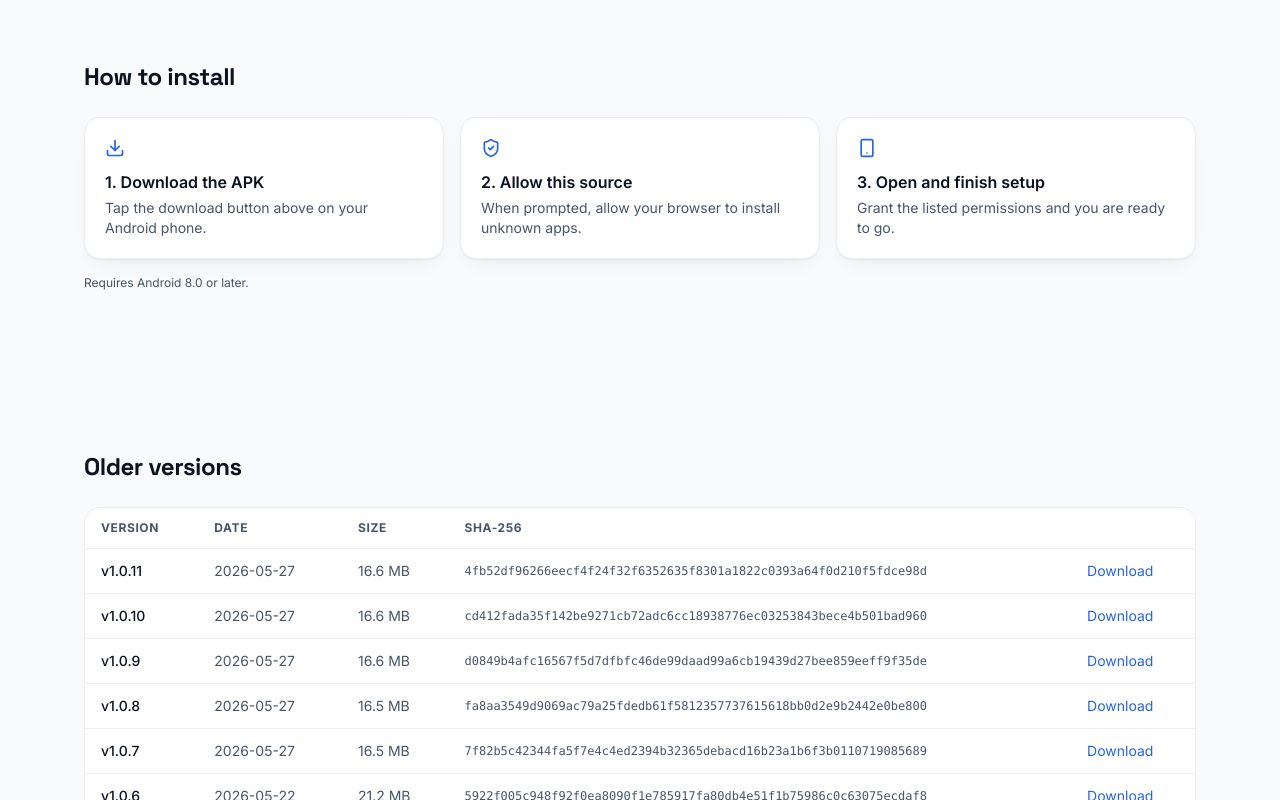
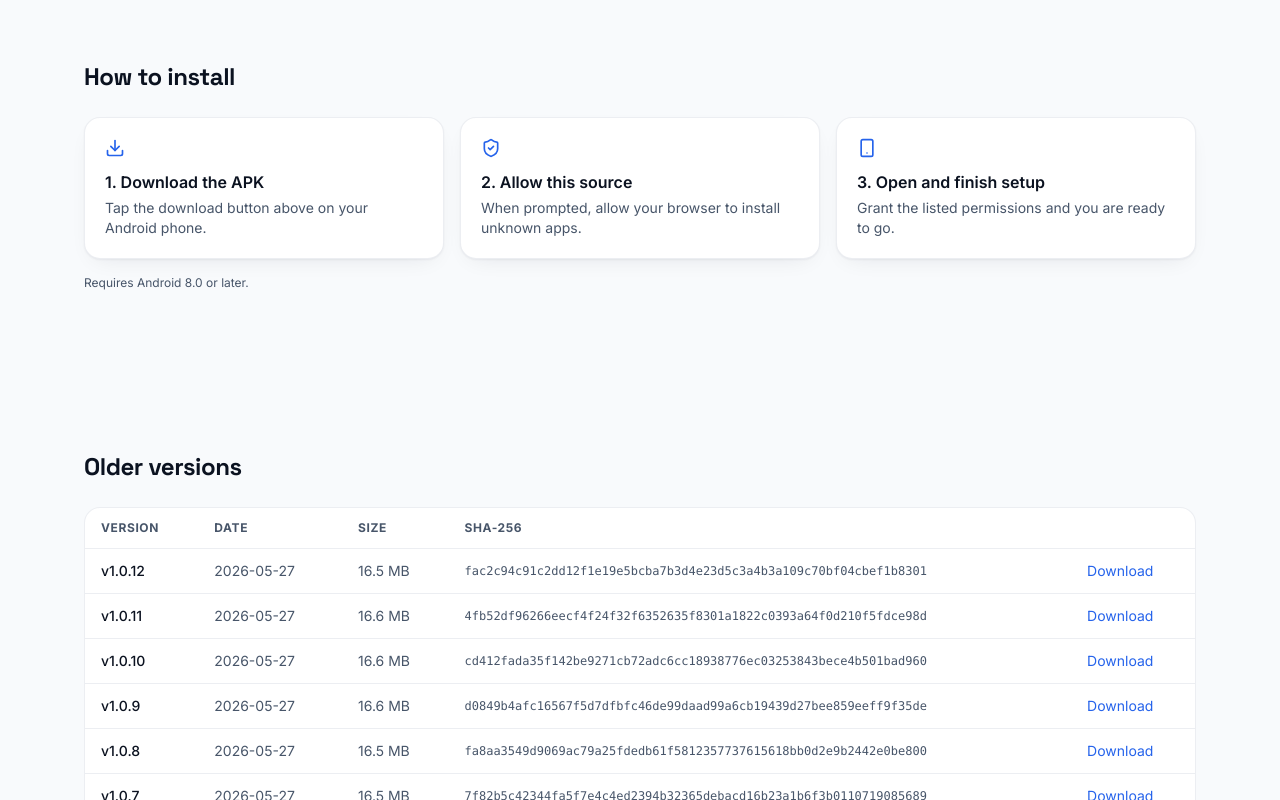
Before and after one commit to mahendra2811/web_callNest_marketing, a Next.js app: page /download in a window 1280 px wide. Shown: the part 474-1274 px from the top of the page. Built offline with nearby package versions, Linux system fonts and the light colour scheme; no server answers.

Commit message:
release: callNest v1.0.13 (sha256 3e3a4bda…)

```diff
--- a/src/content/releases.ts
+++ b/src/content/releases.ts
@@ -10,6 +10,16 @@ export type Release = {
 };
 
 export const RELEASES: Release[] = [
+  {
+    version: "1.0.13",
+    date: "2026-05-28",
+    size: "16.5 MB",
+    sha256: "3e3a4bda532a5f4c0f6cd6a86d79e5f08f139f784bfdbca72e7531b57798193f",
+    added: [],
+    changed: [],
+    fixed: [],
+    downloadUrl: "/apk/callnest-latest.apk",
+  },
   {
     version: "1.0.12",
     date: "2026-05-27",
```
Also changed, not shown: public/versions-stable.json (+4 -4 lines), 1 other file (tests, documents, lock files or other folders).
